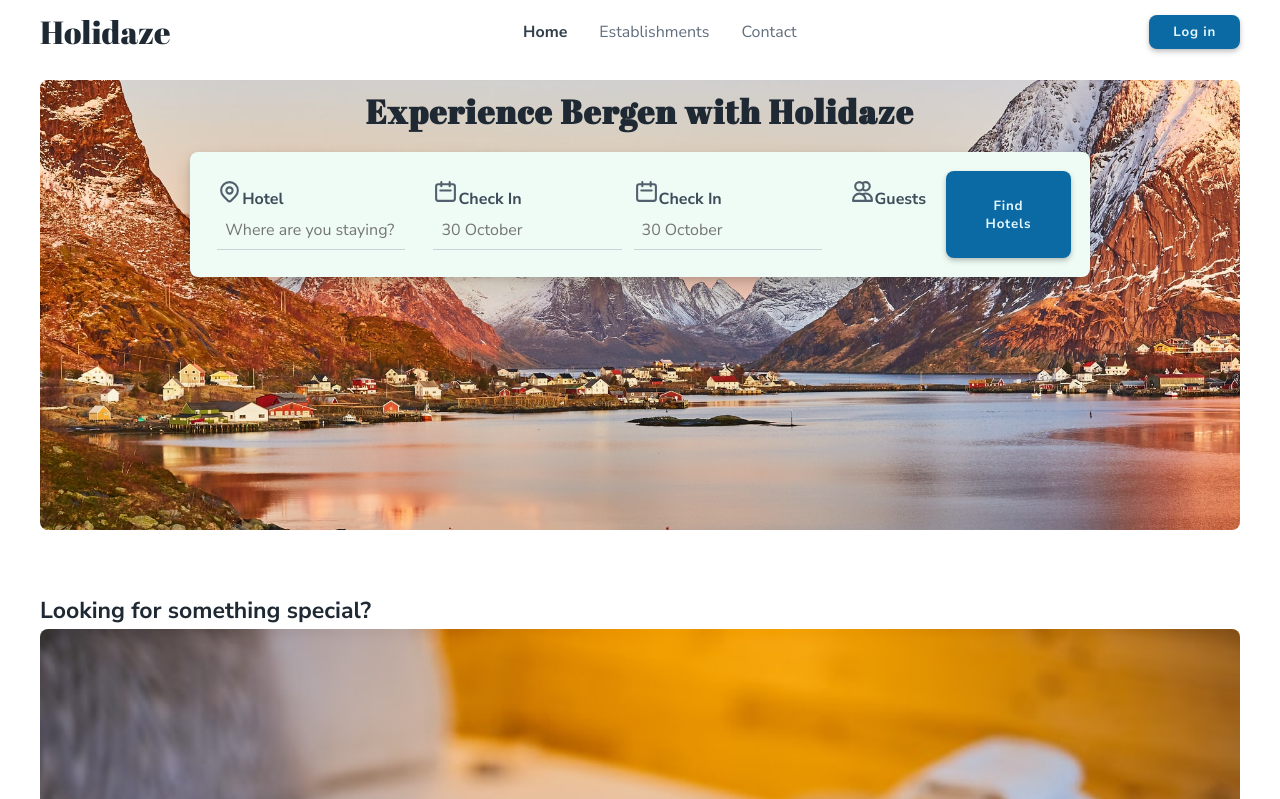
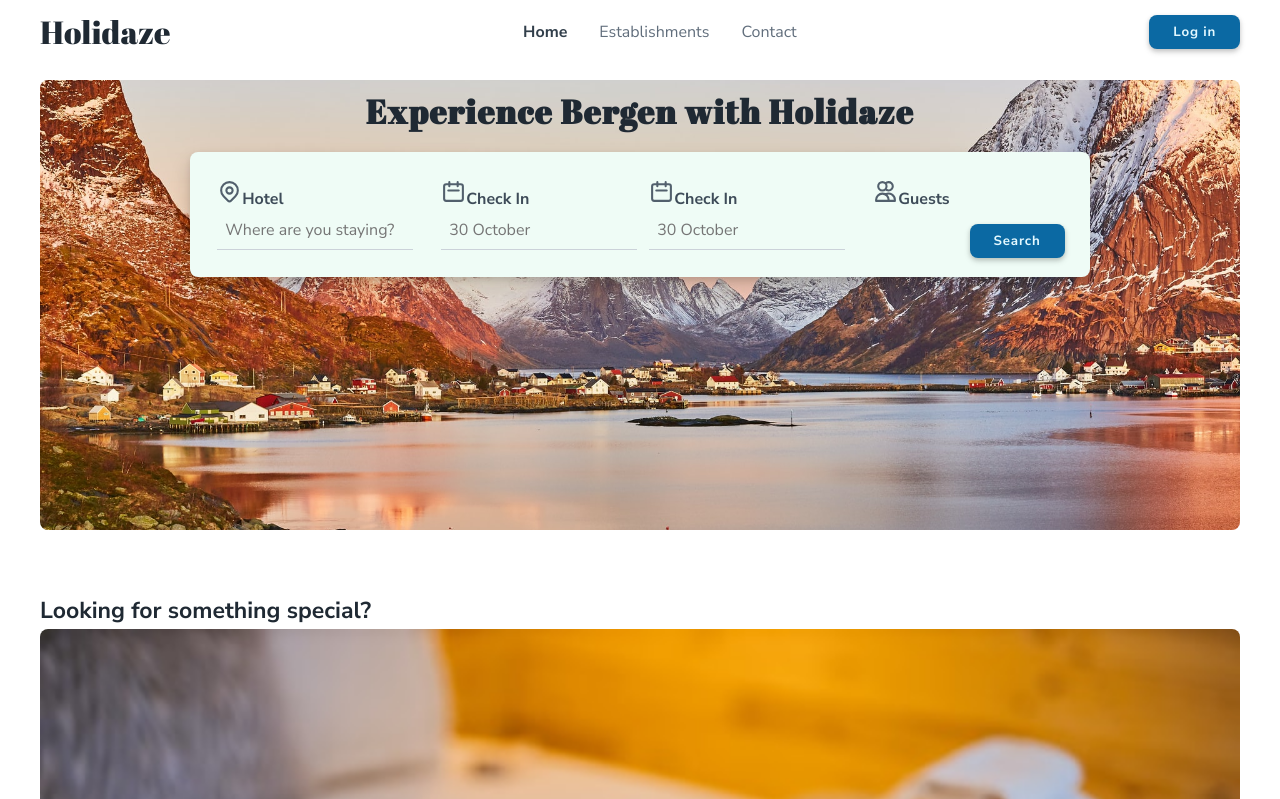
Before and after one commit to Noroff-FEU-Assignments/project-exam-2-Strand-Made, a React (Create React App) app: page / in a window 1280 px wide. Shown: the top 799 px of the page. Built offline with nearby package versions, Linux system fonts and the light colour scheme.

Commit message:
fixed button alignment

```diff
--- a/src/components/forms/SearchBar/SearchBar.tsx
+++ b/src/components/forms/SearchBar/SearchBar.tsx
@@ -27,6 +27,10 @@ flex-direction: row;
 `}
 `;
 
+const ButtonContainer = styled.div`
+  align-self: flex-end;
+`;
+
 const SearchBar = () => {
   return (
     <SearchHotel>
@@ -36,7 +40,9 @@ const SearchBar = () => {
         <DateInput />
 
         <GuestInput />
-        <PrimaryButton> Find Hotels</PrimaryButton>
+        <ButtonContainer>
+          <PrimaryButton size="md"> Search</PrimaryButton>
+        </ButtonContainer>
       </Flex>
     </SearchHotel>
   );
```
